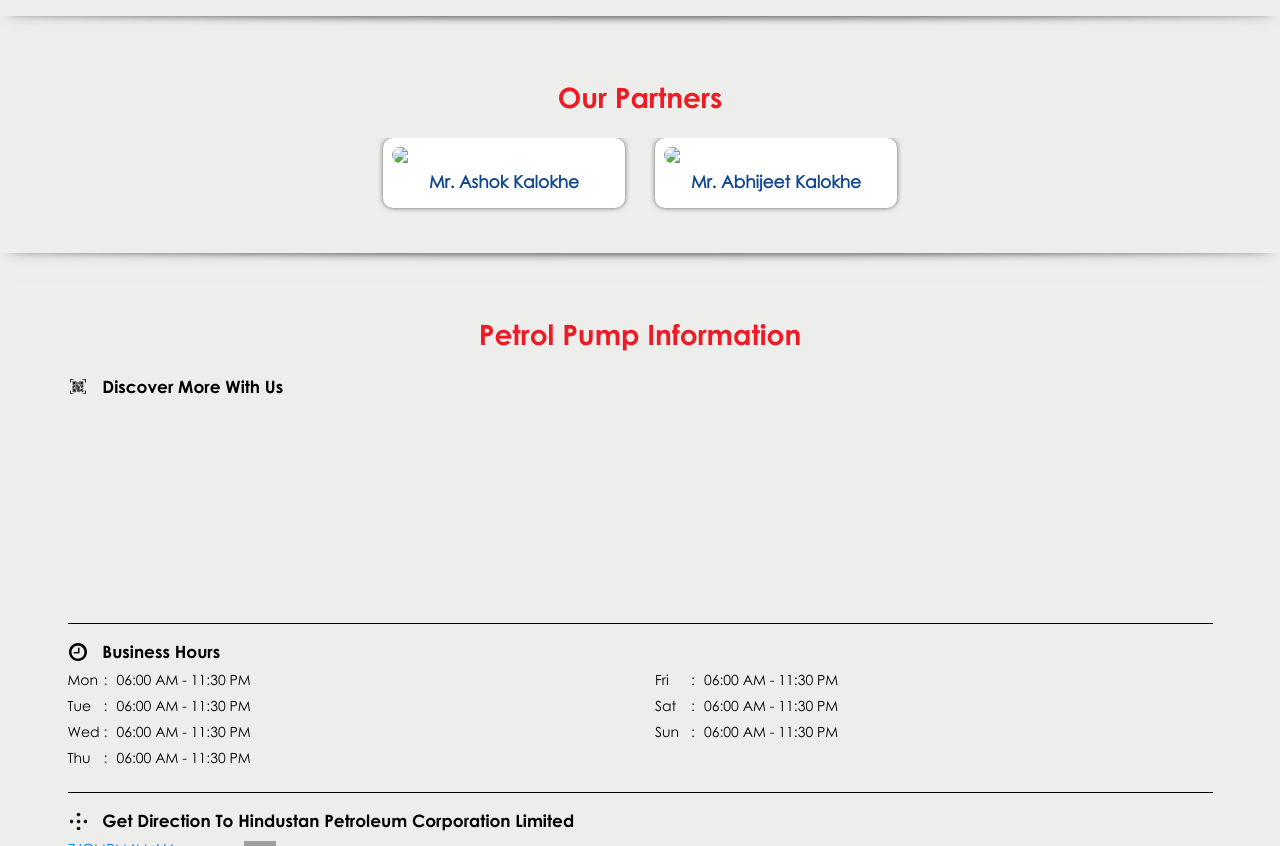
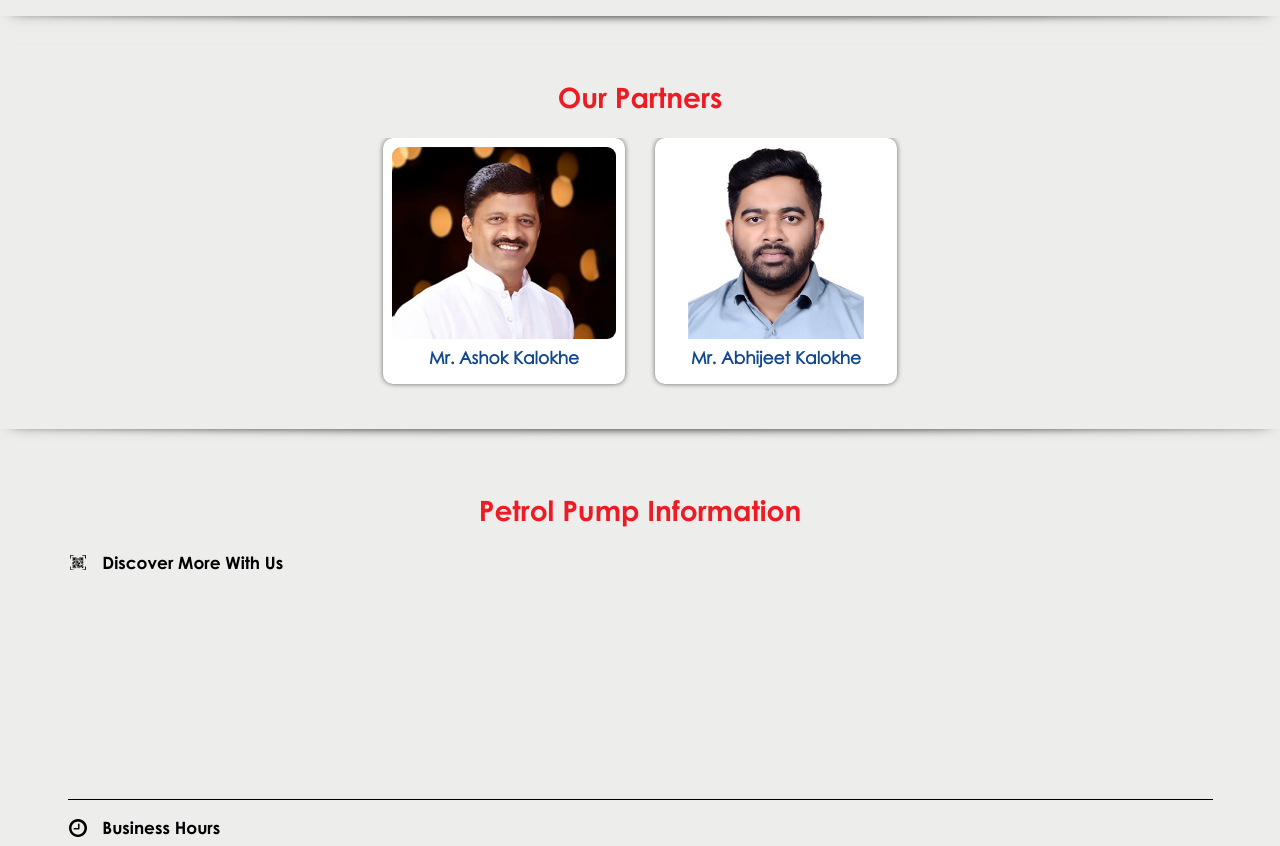
Before and after one commit to designernetcom/kalokhe-petroleum, a plain HTML site: page index.html in a window 1280 px wide. Shown: the part 1140-1986 px from the top of the page. Drawn offline with Linux system fonts and the light colour scheme; grey boxes are pictures that could not be loaded.

Commit message:
Update index.html

```diff
--- a/index.html
+++ b/index.html
@@ -328,7 +328,7 @@
                                             <div class="list-unstyled slick-container feature-products js-featured-productF js-tablides"
                                                 id="js-tabslide_1" data-arrow="1">
                                                 <div class="slide-item">
-                                                    <div class="card"> <img src="../hindustan-petroleum-corporation-limited-kalokhe-petroleum-petrol-pump-somatne-pune-97313/banner_images/96681/ashok-sir.jpg">
+                                                    <div class="card"> <img src="./banner_images/96681/ashok-sir.jpg">
                                                         <div class="card-container">
                                                             <div class="card-body">
                                                                 <h4 class="card-title" title="poWer">  <b>Mr. Ashok Kalokhe</b>  </h4>
@@ -339,7 +339,7 @@
                                                     </div>
                                                 </div>
                                                 <div class="slide-item">
-                                                    <div class="card"> <img src="../hindustan-petroleum-corporation-limited-kalokhe-petroleum-petrol-pump-somatne-pune-97313/banner_images/96681/abhijeet-sir.jpg">
+                                                    <div class="card"> <img src="./banner_images/96681/abhijeet-sir.jpg">
                                                         <div class="card-container">
                                                             <div class="card-body">
                                                                 <h4 class="card-title" title="poWer"> <b>Mr. Abhijeet Kalokhe</b>  </h4>
```
